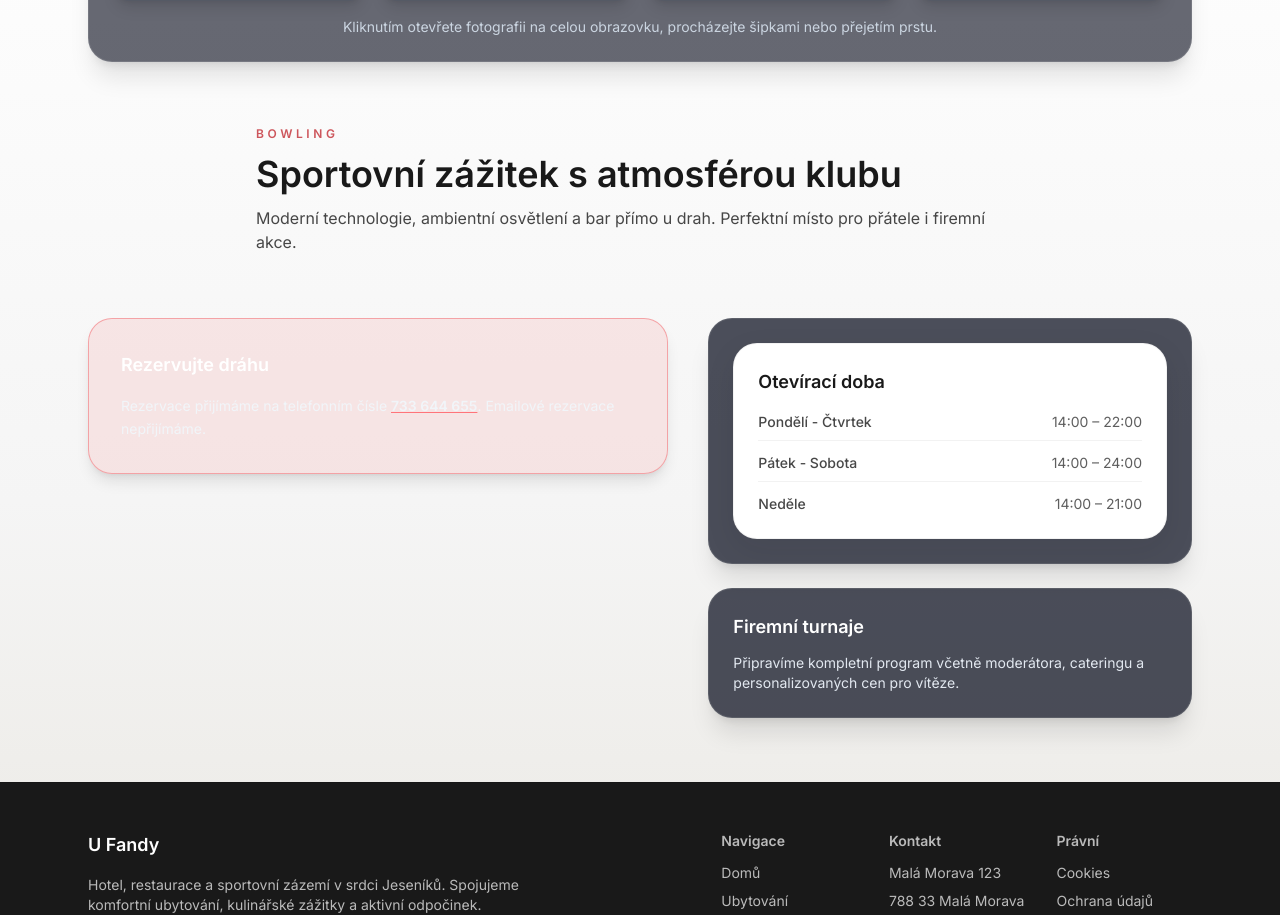
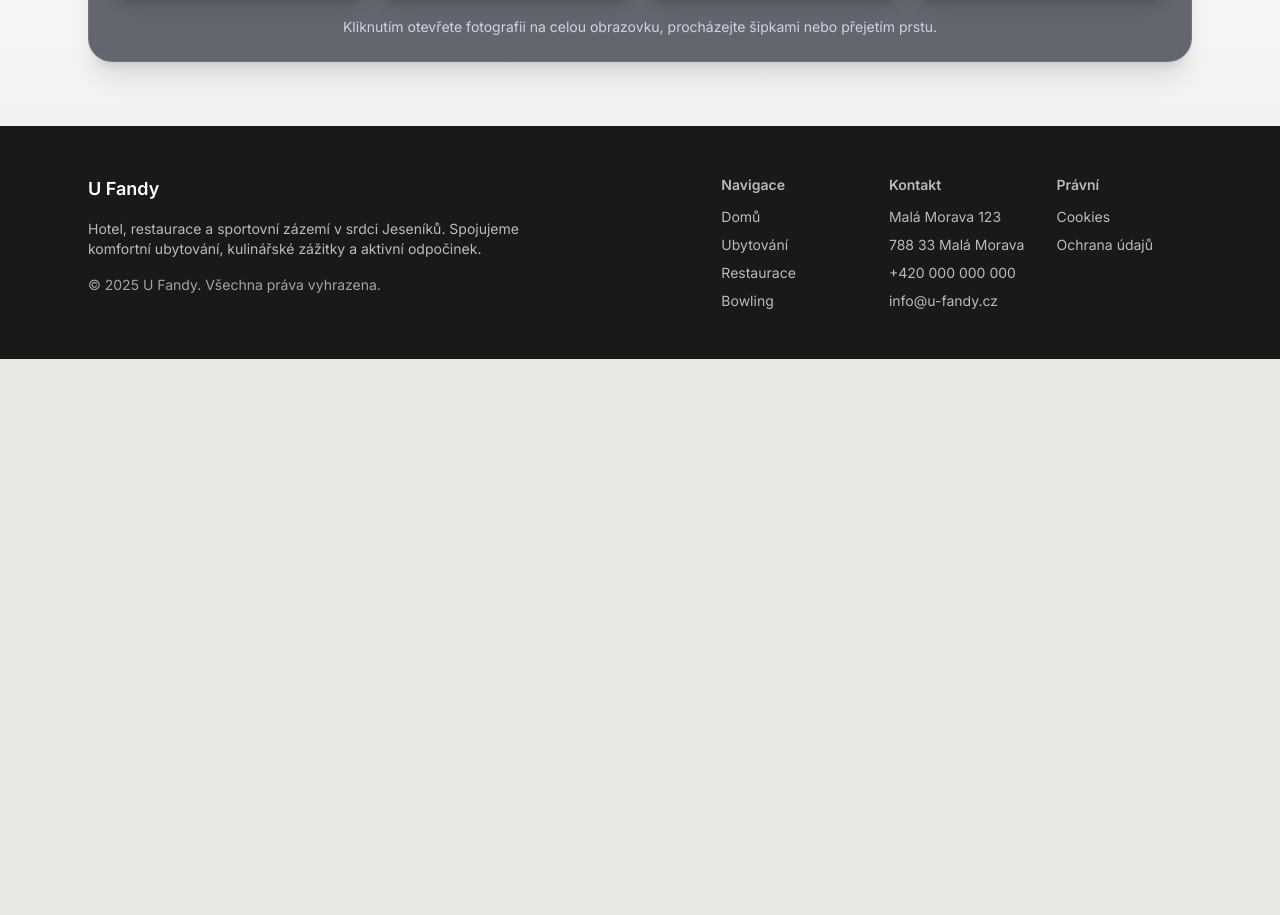
Before and after one commit to domin211/U-Fandy-Web, a Next.js app: page /bowling in a window 1280 px wide. Shown: the part 700-1615 px from the top of the page. After the commit the page ends 1059 px from the top, so only its background shows below. Built offline with nearby package versions, Linux system fonts and the light colour scheme.

Commit message:
Update page.tsx

```diff
--- a/app/(routes)/bowling/page.tsx
+++ b/app/(routes)/bowling/page.tsx
@@ -1,8 +1,5 @@
 import type { Metadata } from 'next';
 import ImageGallery from '@/components/gallery/ImageGallery';
-import HoursTable from '@/components/HoursTable';
-import SectionHeading from '@/components/SectionHeading';
-import hours from '@/data/hours.json';
 
 export const revalidate = 3600;
 
@@ -41,43 +38,6 @@ export default function BowlingPage() {
           Kliknutím otevřete fotografii na celou obrazovku, procházejte šipkami nebo přejetím prstu.
         </p>
       </section>
-
-      {/* Sekční nadpis */}
-      <SectionHeading
-        eyebrow="Bowling"
-        title="Sportovní zážitek s atmosférou klubu"
-        description="Moderní technologie, ambientní osvětlení a bar přímo u drah. Perfektní místo pro přátele i firemní akce."
-      />
-
-      {/* Dvě sloupce */}
-      <div className="grid gap-10 lg:grid-cols-[1.2fr_1fr]">
-        {/* Vybavení + Rezervace */}
-        <div className="space-y-6 text-sm leading-relaxed">
-          <div className="rounded-3xl border border-brand/40 bg-brand/10 p-8 text-brand-light shadow-lg">
-            <h2 className="text-lg font-semibold text-white">Rezervujte dráhu</h2>
-            <p className="mt-4 text-slate-100">
-              Rezervace přijímáme na telefonním čísle{' '}
-              <a href="tel:+420733644655" className="font-semibold underline decoration-brand-light">
-                733 644 655
-              </a>
-              . Emailové rezervace nepřijímáme.
-            </p>
-          </div>
-        </div>
-
-        {/* Otevírací doba + Firemní turnaje */}
-        <div className="space-y-6">
-          <div className="rounded-3xl border border-white/10 bg-slate-950/70 p-6 shadow-xl">
-            <HoursTable title="Otevírací doba" rows={hours.bowling} />
-          </div>
-          <div className="rounded-3xl border border-white/10 bg-slate-950/70 p-6 text-sm text-slate-200 shadow-xl">
-            <h3 className="text-lg font-semibold text-white">Firemní turnaje</h3>
-            <p className="mt-3">
-              Připravíme kompletní program včetně moderátora, cateringu a personalizovaných cen pro vítěze.
-            </p>
-          </div>
-        </div>
-      </div>
     </div>
   );
 }
```
